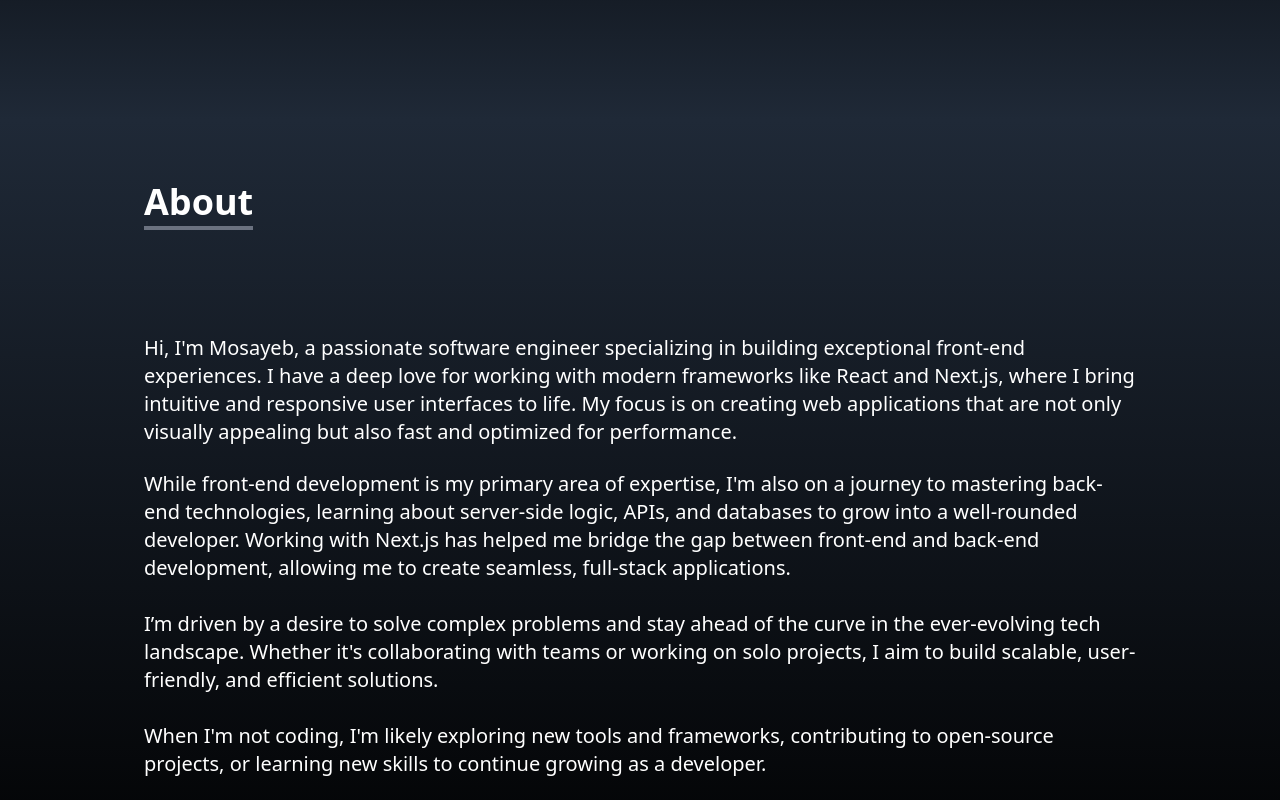
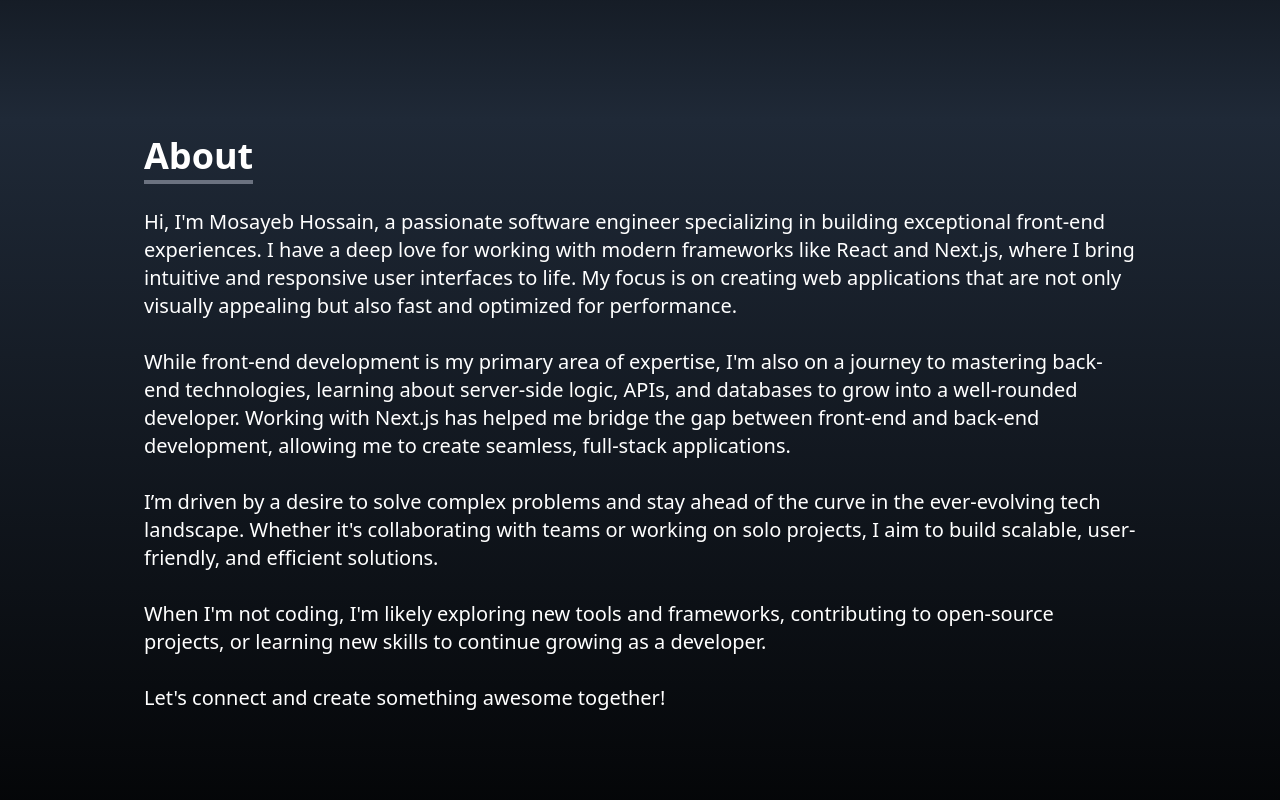
Before and after one commit to Mosayeb09/React_Portfolio, a React (Vite) app: page / in a window 1280 px wide. Shown: the part 680-1480 px from the top of the page. Built offline with nearby package versions, Linux system fonts and the light colour scheme.

Commit message:
fixing some issue

```diff
--- a/src/Component/About/About.jsx
+++ b/src/Component/About/About.jsx
@@ -2,19 +2,22 @@
 
 const About = () => {
     return (
-        <div name='about' className="w-full h-screen bg-gradient-to-b from-gray-800 to-black text-white">
+        <div name='about' className="w-full min-h-screen bg-gradient-to-b from-gray-800 to-black text-white">
             <div className="max-w-screen-lg p-4 mx-auto flex flex-col justify-center w-full h-full  ">
                 <div className="pb-8 ">
                     <p className="text-4xl font-bold inline border-b-4 border-gray-500 ">About</p>
                 </div>
-                <p className="text-xl mt-20  ">
-                Hi, I'm Mosayeb, a passionate software engineer specializing in building exceptional front-end experiences. I have a deep love for working with modern frameworks like React and Next.js, where I bring intuitive and responsive user interfaces to life. My focus is on creating web applications that are not only visually appealing but also fast and optimized for performance.
+                <div className="text-lg md:text-xl lg:text-xl ">
+                    <p className="">
+                        Hi, I'm Mosayeb Hossain, a passionate software engineer specializing in building exceptional front-end experiences. I have a deep love for working with modern frameworks like React and Next.js, where I bring intuitive and responsive user interfaces to life. My focus is on creating web applications that are not only visually appealing but also fast and optimized for performance.
                     </p>
                     <br />
-                <p className="text-xl">
+                    <p className="  ">
                         While front-end development is my primary area of expertise, I'm also on a journey to mastering back-end technologies, learning about server-side logic, APIs, and databases to grow into a well-rounded developer. Working with Next.js has helped me bridge the gap between front-end and back-end development, allowing me to create seamless, full-stack applications.
+
                         <br />
                         <br />
+
                         I’m driven by a desire to solve complex problems and stay ahead of the curve in the ever-evolving tech landscape. Whether it's collaborating with teams or working on solo projects, I aim to build scalable, user-friendly, and efficient solutions.
                         <br />
                         <br />
@@ -23,7 +26,9 @@ const About = () => {
                         <br />
                         Let's connect and create something awesome together!
                     </p>
-                <br />
+
+                </div>
+
                 {/* <p className="text-xl">
                 I’m driven by a desire to solve complex problems and stay ahead of the curve in the ever-evolving tech landscape. Whether it's collaborating with teams or working on solo projects, I aim to build scalable, user-friendly, and efficient solutions.
                 </p>
```
Lines whose indentation alone changed are shown as unchanged.
